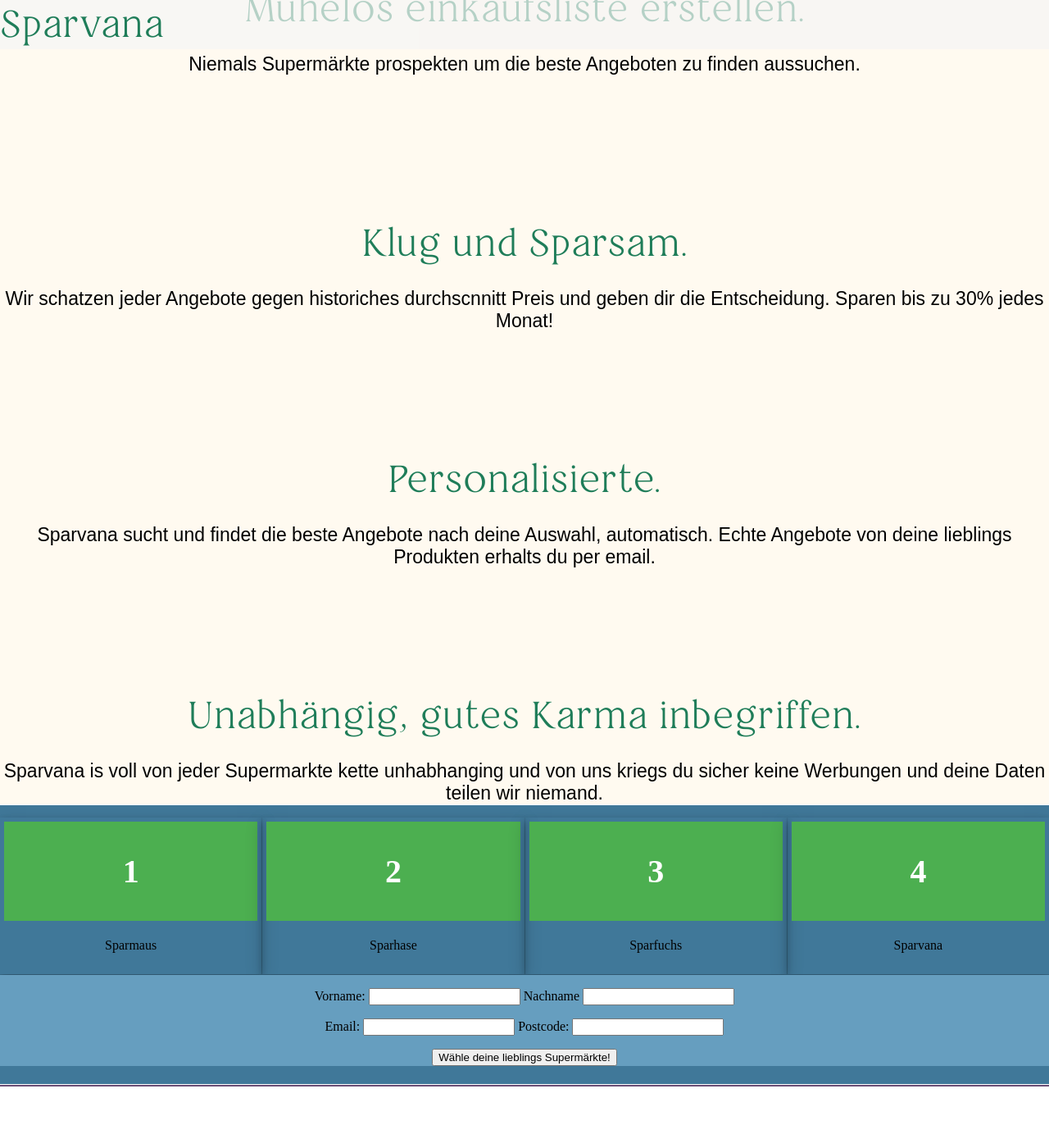
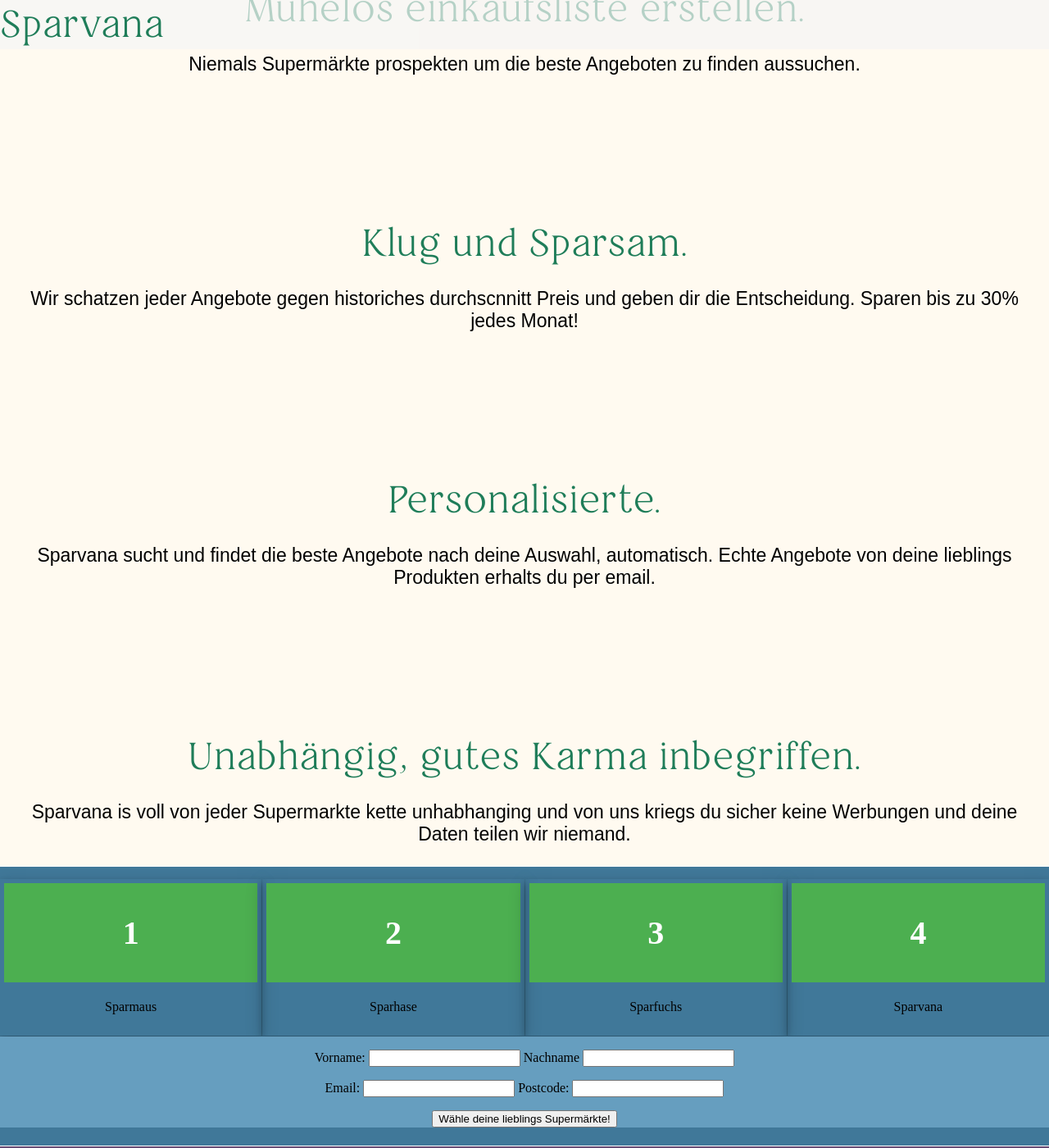
Before and after one commit to paulovfc/supermarket_get, a Jekyll site: the page built from index.md, in a window 1280 px wide and 1400 px high, scrolled down 229 px. Shown: the whole window at 82% size. Built offline with Jekyll 4.4.1, drawn with Linux system fonts in a browser that asks for light colours; comment, search, counter and statistics services are not loaded; before the commit the page ends 1554 px from its top, so only the background shows below that.

Commit message:
image work

```diff
--- a/assets/css/styles.scss
+++ b/assets/css/styles.scss
@@ -47,6 +47,7 @@
 	text-align:left;
 	position:sticky;
 	top:0;
+	paddint-left: 10px;
 
 }
 
@@ -74,7 +75,7 @@
 }
 
 .second_headline_text {
-	padding-top: 25px;
+	padding: 25px 25px;
 	grid-area: second_headline_text;
 	font-family:Arial, Helvetica, sans-serif;
 	font-size:23px;
@@ -89,7 +90,7 @@
 }
 
 .third_headline_text {
-	padding-top: 25px;
+	padding: 25px 25px;
 	grid-area: third_headline_text;
 	font-family:Arial, Helvetica, sans-serif;
 	font-size:23px;
@@ -104,7 +105,7 @@
 }
 
 .fourth_headline_text {
-	padding-top: 25px;
+	padding: 25px 25px;
 	grid-area: fourth_headline_text;
 	font-family:Arial, Helvetica, sans-serif;
 	font-size:23px;
```
